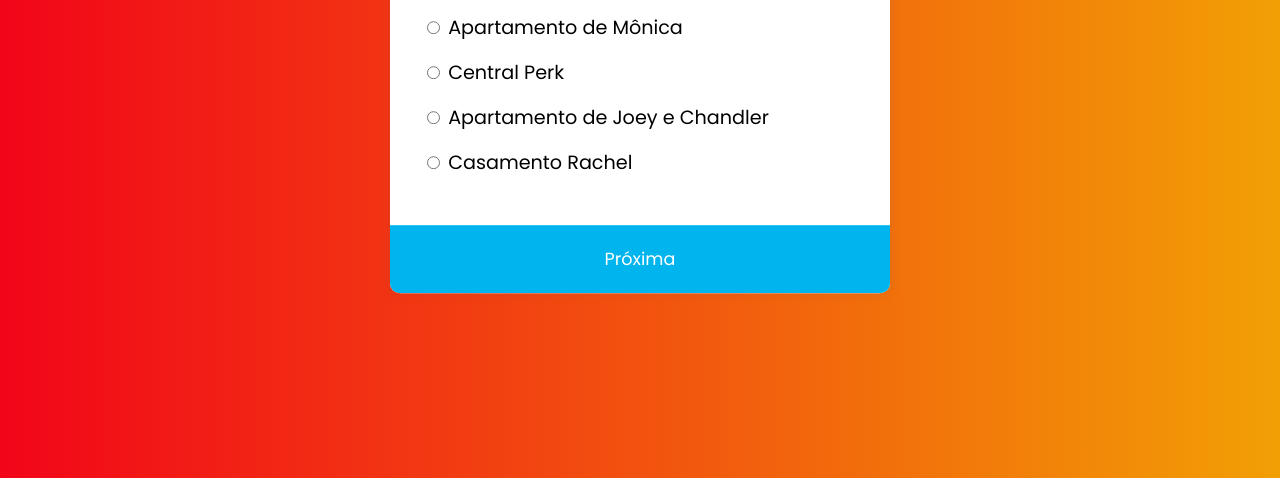
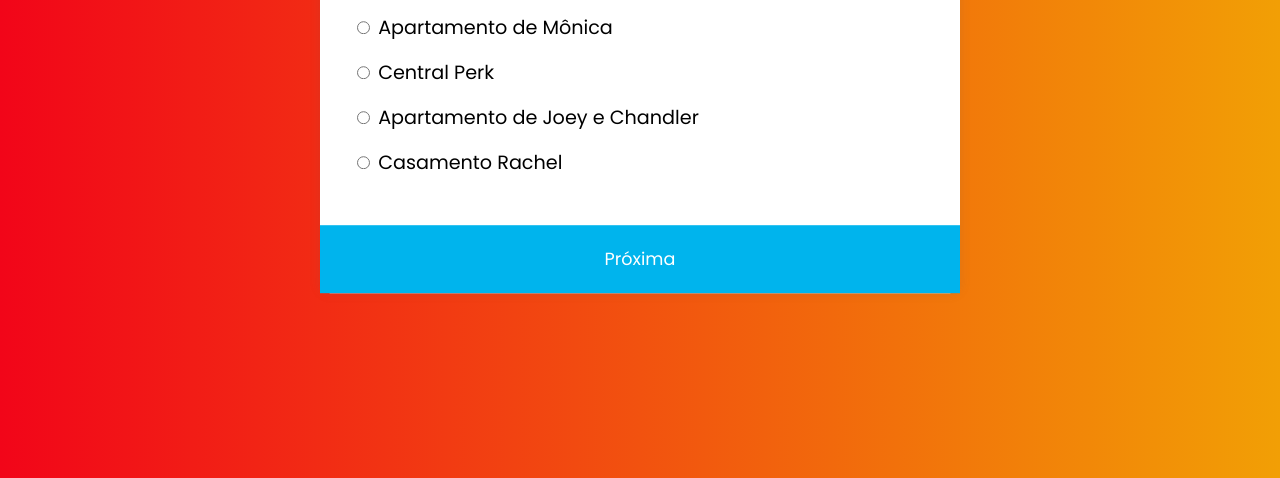
Before and after one commit to jusope/Quiz-Friends, a plain HTML site: page index.html in a window 1280 px wide. Shown: the part 322-800 px from the top of the page. Drawn offline with Linux system fonts and the light colour scheme.

Commit message:
Update style.css

```diff
--- a/style.css
+++ b/style.css
@@ -11,7 +11,6 @@
     align-items: center;
     justify-content: center;
     height: 100vh;
-    overflow: hidden;
     margin: 0;
 }
 
@@ -19,8 +18,6 @@
     background-color: white;
     border-radius: 10px;
     box-shadow: 0 0 10px 2px rgba(100, 100, 100, 0.1);
-    width: 500px;
-    overflow: hidden;
     position: absolute;
     top: 50%;
     left: 50%;
```
